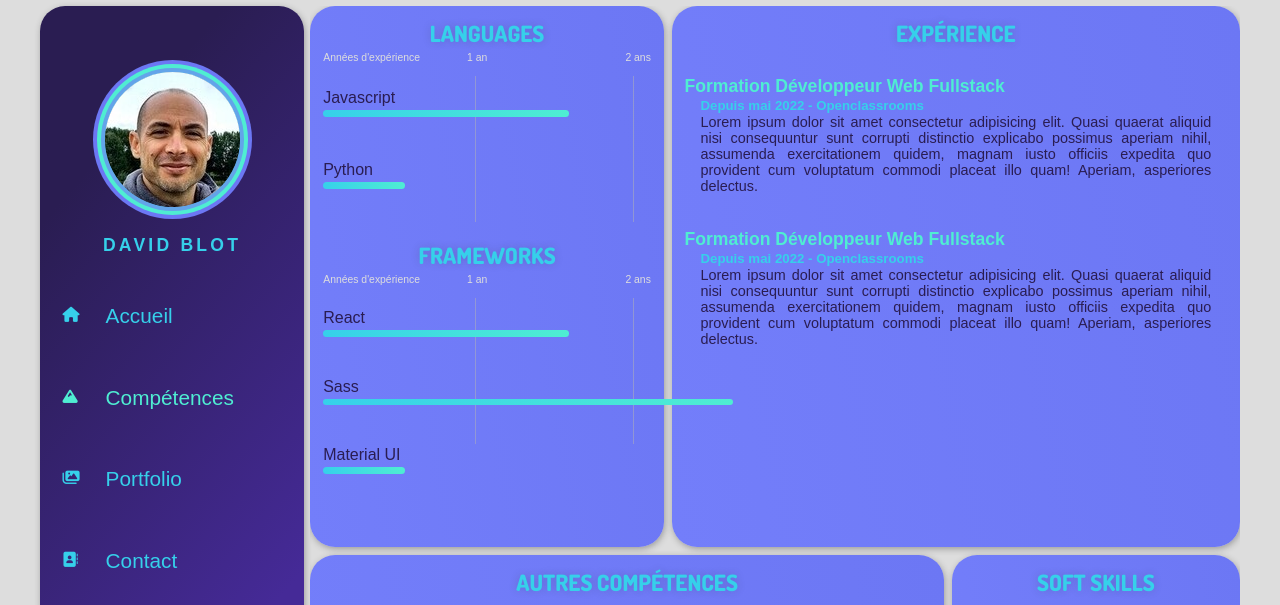
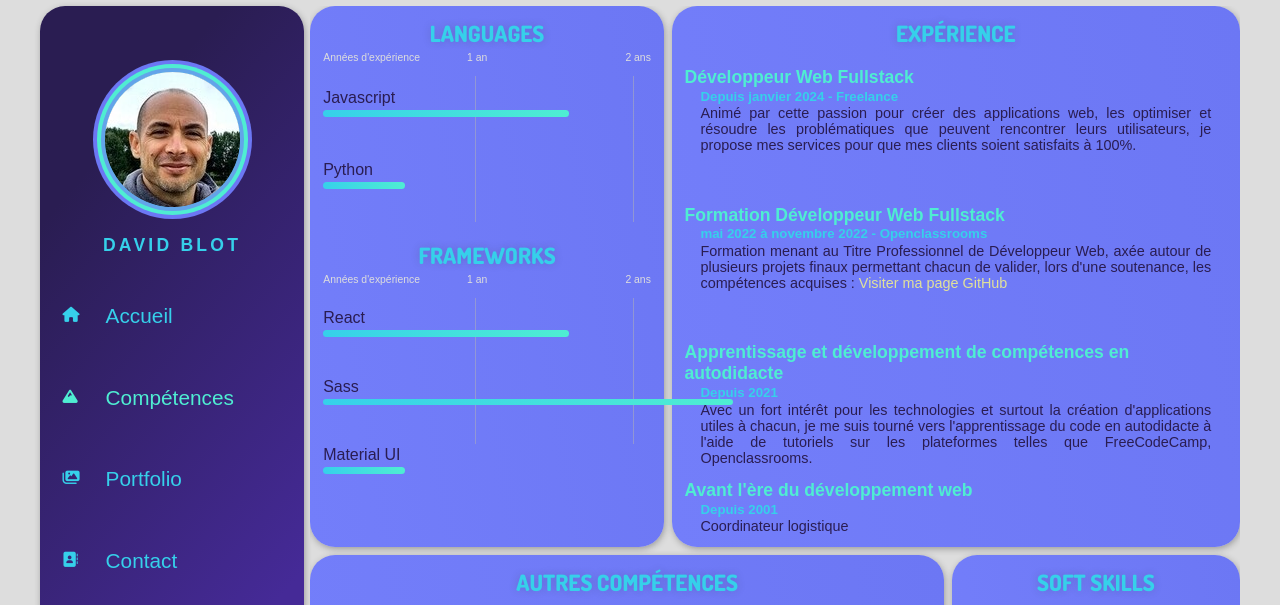
Before and after one commit to dnguyenb/My-CV-React, a React app: page /Competences in a window 1280 px wide. Shown: the top 605 px of the page. Built offline with nearby package versions, Linux system fonts and the light colour scheme; a web font is replaced by a local one.

Commit message:
redaction Experience

```diff
--- a/src/components/knowledges/Experience.js
+++ b/src/components/knowledges/Experience.js
@@ -5,14 +5,45 @@ const Experience = () => {
 		<div className="experience">
 			<h3>Expérience</h3>
 			<div className="exp-1">
-				<h4>Formation Développeur Web Fullstack</h4>
-				<h5>Depuis mai 2022 - Openclassrooms</h5>
-				<p>Lorem ipsum dolor sit amet consectetur adipisicing elit. Quasi quaerat aliquid nisi consequuntur sunt corrupti distinctio explicabo possimus aperiam nihil, assumenda exercitationem quidem, magnam iusto officiis expedita quo provident cum voluptatum commodi placeat illo quam! Aperiam, asperiores delectus.</p>
+				<h4>Développeur Web Fullstack</h4>
+				<h5>Depuis janvier 2024 - Freelance</h5>
+				<p>
+					Animé par cette passion pour créer des applications web, les optimiser
+					et résoudre les problématiques que peuvent rencontrer leurs
+					utilisateurs, je propose mes services pour que mes clients soient
+					satisfaits à 100%.
+				</p>
 			</div>
 			<div className="exp-2">
 				<h4>Formation Développeur Web Fullstack</h4>
-				<h5>Depuis mai 2022 - Openclassrooms</h5>
-				<p>Lorem ipsum dolor sit amet consectetur adipisicing elit. Quasi quaerat aliquid nisi consequuntur sunt corrupti distinctio explicabo possimus aperiam nihil, assumenda exercitationem quidem, magnam iusto officiis expedita quo provident cum voluptatum commodi placeat illo quam! Aperiam, asperiores delectus.</p>
+				<h5>mai 2022 à novembre 2022 - Openclassrooms</h5>
+				<p>
+					Formation menant au Titre Professionnel de Développeur Web, axée
+					autour de plusieurs projets finaux permettant chacun de valider, lors
+					d'une soutenance, les compétences acquises :{' '}
+					<a
+						href="https://github.com/dnguyenb?tab=repositories"
+						target="_blank"
+						rel="noreferrer"
+					>
+						Visiter ma page GitHub
+					</a>
+				</p>
+			</div>
+			<div className="exp-3">
+				<h4>Apprentissage et développement de compétences en autodidacte</h4>
+				<h5>Depuis 2021</h5>
+				<p>
+					Avec un fort intérêt pour les technologies et surtout la création
+					d'applications utiles à chacun, je me suis tourné vers l'apprentissage
+					du code en autodidacte à l'aide de tutoriels sur les plateformes
+					telles que FreeCodeCamp, Openclassrooms.
+				</p>
+			</div>
+			<div className="exp-4">
+				<h4>Avant l'ère du développement web</h4>
+				<h5>Depuis 2001</h5>
+				<p>Coordinateur logistique</p>
 			</div>
 		</div>
 	);
--- a/src/styles/pages/_knowledges.scss
+++ b/src/styles/pages/_knowledges.scss
@@ -137,10 +137,11 @@
 
         .experience {
             grid-area: E;
+            gap: 0.4rem;
             margin: 0 0 .5rem .5rem;
             display: grid;
             grid-template-columns: 1fr;
-            grid-template-rows: 11% 1fr 1fr 1fr;
+            grid-template-rows: 8% 1fr 1fr 1fr;
             grid-template-areas:
                 "1"
                 "2"
@@ -173,6 +174,10 @@
 
             .exp-2 {
                 grid-area: 3;
+
+                a {
+                    color: rgb(225, 225, 154);
+                }
             }
 
             .exp-3 {
```
Also changed, not shown: src/styles/main.css, 1 other file.
